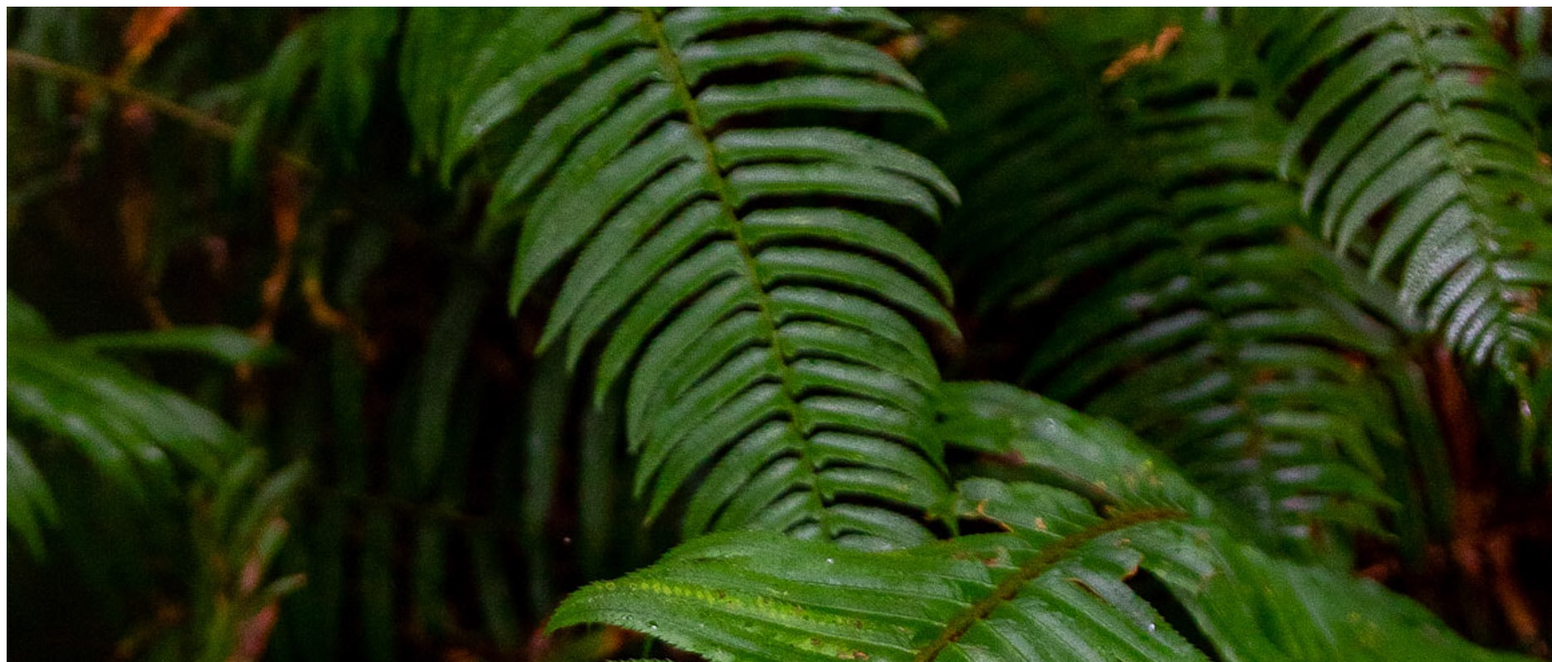
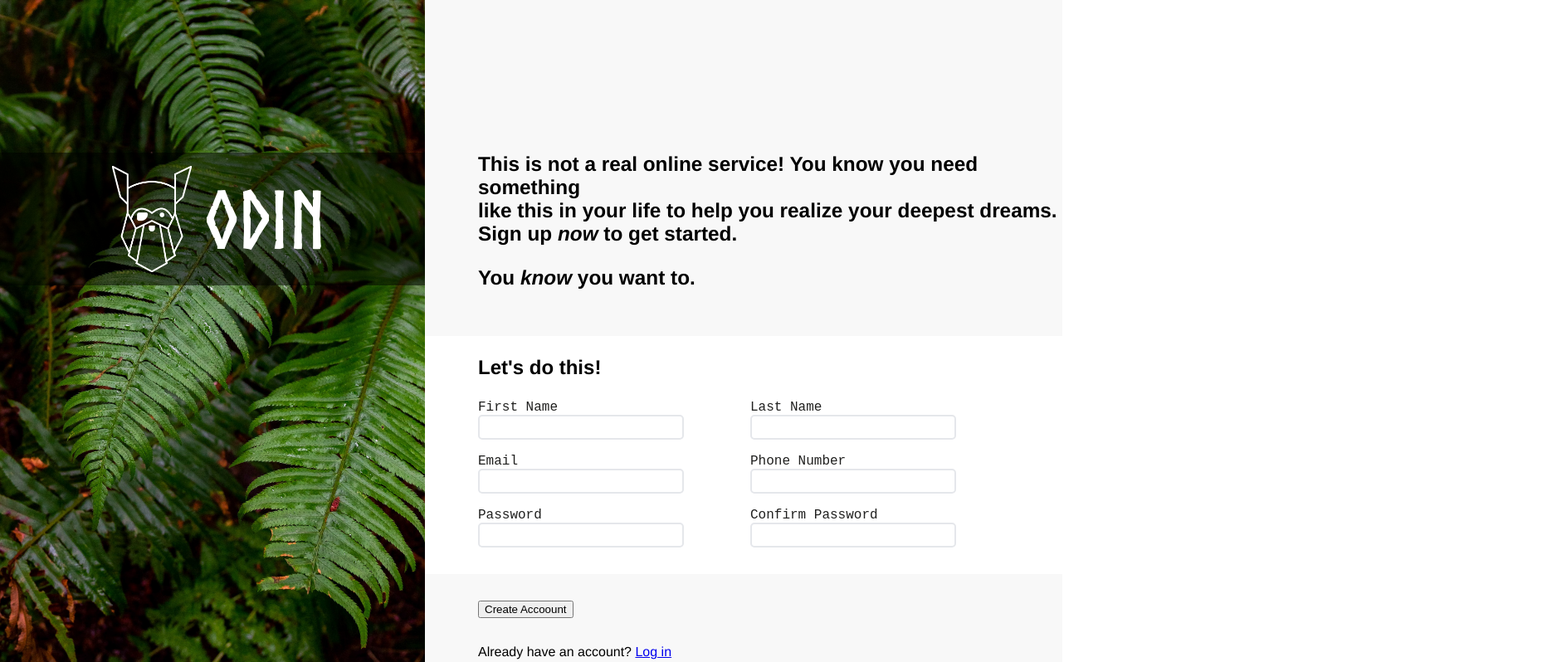
Before and after one commit to basnetrajpradip/sign-up-form, a plain HTML site: page index.html in a window 1280 px wide. Shown: the top 798 px of the page at 83% size, 1870 px wide, since content can reach past the window. Drawn offline with Linux system fonts and the light colour scheme.

Commit message:
Add skeleton html and some basic styles

```diff
--- a/index.html
+++ b/index.html
@@ -10,21 +10,61 @@
 <body>
     <div class="main-container">
         <div class="sidebar-image">
-            <img src="background.jpg" alt="background image">
-
+            <img class="background-img" src="background.jpg" alt="background image">
+            <div class="logo">
+                <img class="logo-img" src="odin-lined.png" alt="logo image">
+            </div>
         </div>
-        <div class="form-conatiner">
+        <div class="form-container">
         <div class="form-info">
             <h3>
-                <p>
-                    This is not a real online service! You know you need something like this in your
-                    life to help you realize your deepest dreams. Sign up <em>now</em> to get started.
+                <p class= "hero-text">
+                    This is not a real online service! You know you need something<br> like this in your
+                    life to help you realize your deepest dreams.<br> Sign up <em>now</em> to get started.
                 </p>
                 <p>
                     You <em>know</em> you want to.
                 </p>
-
             </h3>
+        </div>
+        <div class="form-section">
+            <p>Let's do this!</p>
+            <form id="signup-form">
+                <div class="input-row">
+                    <div>
+                        <label for="first-name">First Name</label><br>
+                        <input type="text" id="first-name" name="first-name" required>
+                    </div>
+                    <div>
+                        <label for="last-name">Last Name</label><br>
+                        <input type="text" id="last-name" name="last-name" required>
+                    </div>
+                </div>
+                <div class="input-row">
+                    <div>
+                        <label for="email">Email</label><br>
+                        <input type="email" id="email" name="email" required>
+                    </div>
+                    <div>
+                        <label for="phone">Phone Number</label><br>
+                        <input type="text" id="phone" name="phone" required>
+                    </div>
+                </div>
+                <div class="input-row">
+                    <div>
+                        <label for="password">Password</label><br>
+                        <input type="password" id="password" name="password" required>
+                    </div>
+                    <div>
+                        <label for="confirm-password">Confirm Password</label><br>
+                        <input type="password" id="confirm-password" name="confirm-password" required>
+                    </div>
+                </div>
+            </form>
+        </div>
+        <div>
+            <button class="submit-button" type="submit" form="signup-form">Create Accoount</button>
+            <div class="submit-text">Already have an account? <a href="#">Log in</a></div>
         </div>
         </div>
     </div>
--- a/style.css
+++ b/style.css
@@ -0,0 +1,116 @@
+@font-face {
+    font-family: odin-font;
+    src: url(Norse-Bold.otf);
+}
+
+body{
+    font-family:'Franklin Gothic Medium', 'Arial Narrow', Arial, sans-serif;
+    font-size: 16px;
+    margin: 0;
+    padding: 0;
+    box-sizing: border-box;
+}
+
+.main-container{
+    display: flex;
+}
+
+.sidebar-image{
+    position: relative;
+    width:40vw;
+    float: left;
+}
+
+.logo{
+    display:flex;
+    justify-content: center;
+    height: 10rem;
+    width: 100%;
+    background-color: rgba(0,0,0,.5);
+    position: absolute;
+    top:23vh;
+}
+.logo::after{
+    content: "ODIN";
+    color:#fff;
+    font-family: odin-font;
+    font-size: 6rem;
+    position: relative;
+    top: 20%;
+}
+.logo-img{
+    padding: 1rem;
+}
+
+.background-img{
+    display: flex;
+    width: 40vw;
+    object-fit:cover;
+    height: 100vh;
+    position: relative;
+}
+
+.form-container{
+    width: 60vw;
+       background-color: rgb(248, 248, 248);
+       display: flex;
+       flex-direction: column;
+}
+
+.form-info{
+    font-size: 1.3rem;
+    padding-left: 4rem;
+    margin-top:10rem;
+}
+
+
+.form-section{
+    padding-left: 4rem;
+    padding-bottom: 2rem;
+    margin-top:2rem;
+    background-color: #fff;
+}
+
+#signup-form{
+    display: flex;
+    flex-direction: column;
+    gap:1rem;
+}
+.form-section > p{
+    font-weight: bold;
+    font-size: 1.5rem;
+    padding: 0;
+}
+
+.input-row{
+    display: flex;
+    gap:5rem;
+}
+
+.submit-button, .submit-text{
+    margin-left: 4rem;
+    margin-top:2rem;
+}
+
+label{
+    font-family:'Courier New', Courier, monospace;
+    color:rgb(32, 32, 31);
+}
+
+input[type]{
+    appearance: none;
+   height: 1.5rem;
+   width: 15rem;
+   border: 2px solid #E5E7EB;
+   border-radius: 5px;
+}
+
+input:invalid:focus{
+    outline: none;
+    border-color: red;
+}
+
+input:focus:valid{
+    outline:none;
+    border-color: blue;
+}
```
